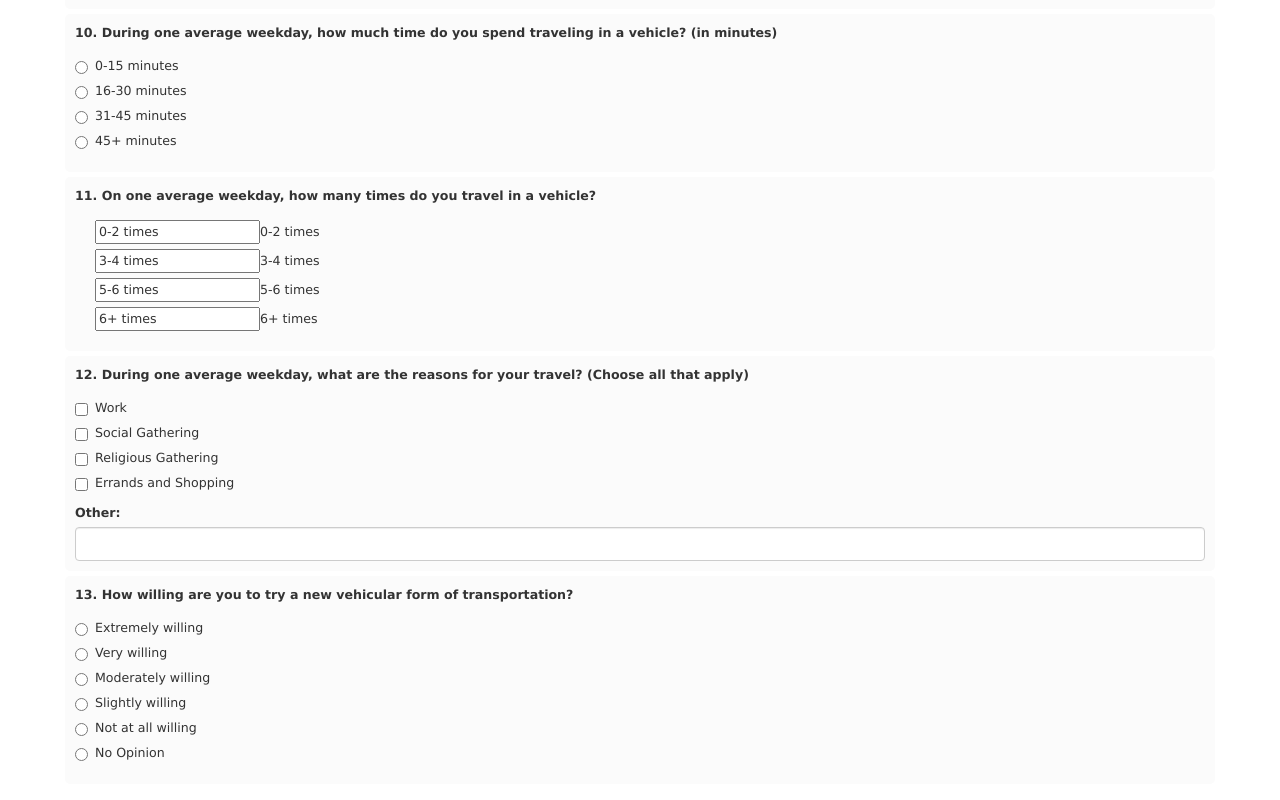
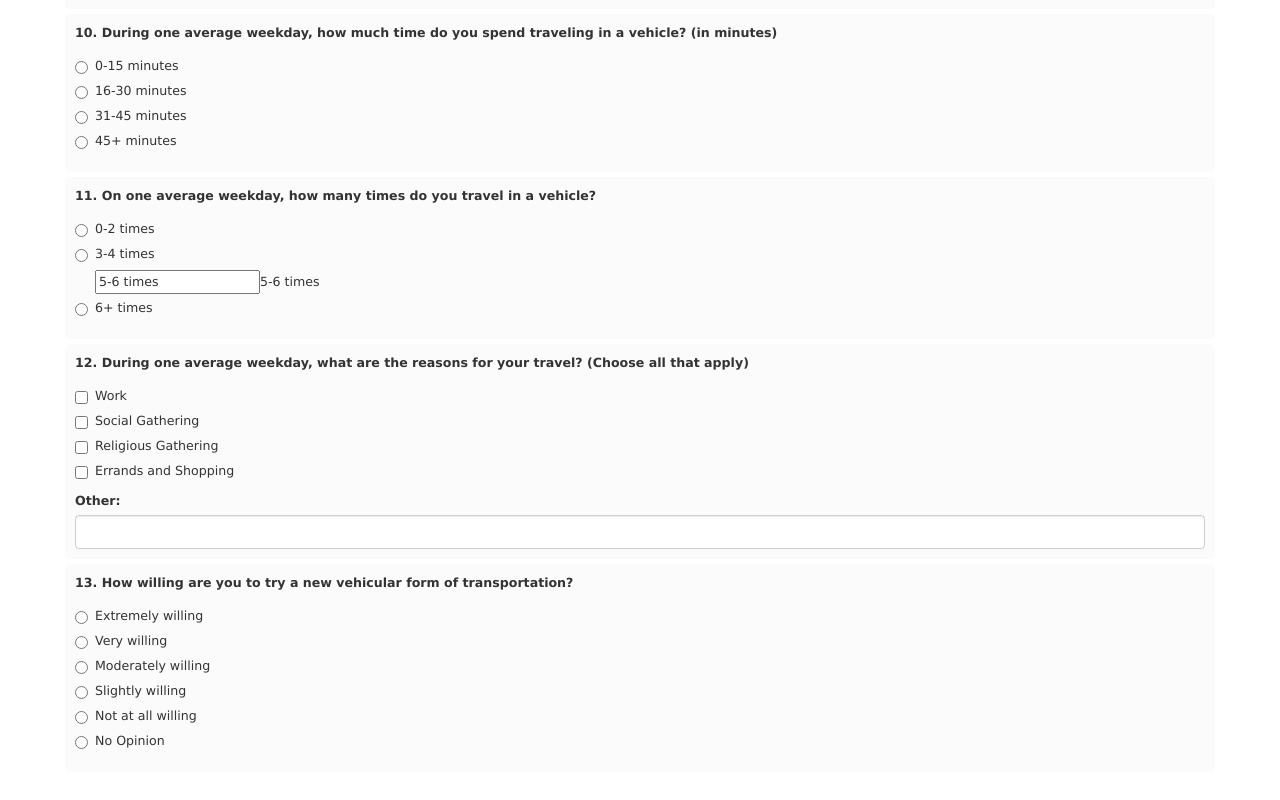
Before and after one commit to nalena/nalena.github.io, a plain HTML site: page index.html in a window 1280 px wide. Shown: the part 2010-2810 px from the top of the page. Drawn offline with nearby package versions, Linux system fonts and the light colour scheme.

Commit message:
Nalena no sabe que quiere

```diff
--- a/index.html
+++ b/index.html
@@ -168,13 +168,13 @@
 <fieldset>
 <div class="input-group"><label>11. On one average weekday, how many times do you travel in a vehicle? </label>
 
-<div class="radio"><label><input name="TimeVehicle” type="radio" value="0-2 times" />0-2 times </label></div>
+<div class="radio"><label><input name="TimeVehicle" type="radio" value="0-2 times" />0-2 times </label></div>
 
-<div class="radio"><label><input name="TimeVehicle” type="radio" value="3-4 times" />3-4 times </label></div>
+<div class="radio"><label><input name="TimeVehicle" type="radio" value="3-4 times" />3-4 times </label></div>
 
 <div class="radio"><label><input name="TimeVehicle” type="radio" value="5-6 times" />5-6 times</label></div>
 
-<div class="radio"><label><input name="TimeVehicle” type="radio" value="6+ times" />6+ times</label></div>
+<div class="radio"><label><input name="TimeVehicle" type="radio" value="6+ times" />6+ times</label></div>
 </div>
 </fieldset>
 
```
